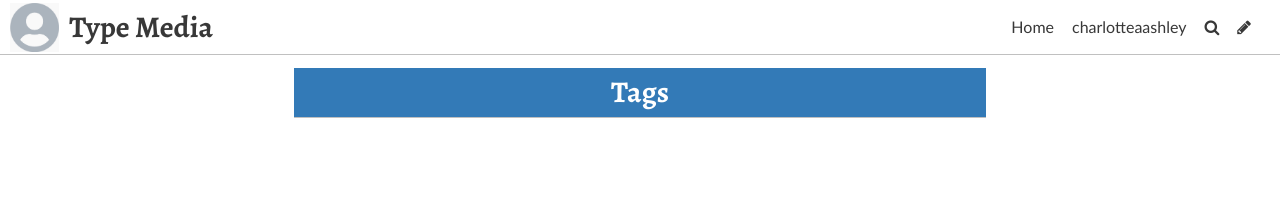
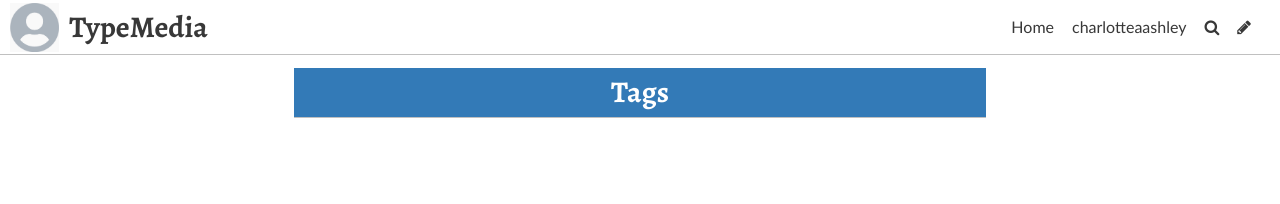
Before and after one commit to charlotteaashley/typo-design-template, a Jekyll site: the page built from pages/tags.md, in a window 1280 px wide. Shown: the top 204 px of the page. Built offline with Jekyll 4.4.1, drawn with Linux system fonts in a browser that asks for light colours; some web fonts are replaced.

Commit message:
Update Settings “general”

```diff
--- a/_data/settings.yml
+++ b/_data/settings.yml
@@ -1,4 +1,4 @@
-title: Type Media
+title: TypeMedia
 description: ""
 footer_text: Copyright 2021 Charlotte Ashley
 header_feature_image: ../uploads/charisse-kenion-8zsmlyaaufg-unsplash.jpg
```
